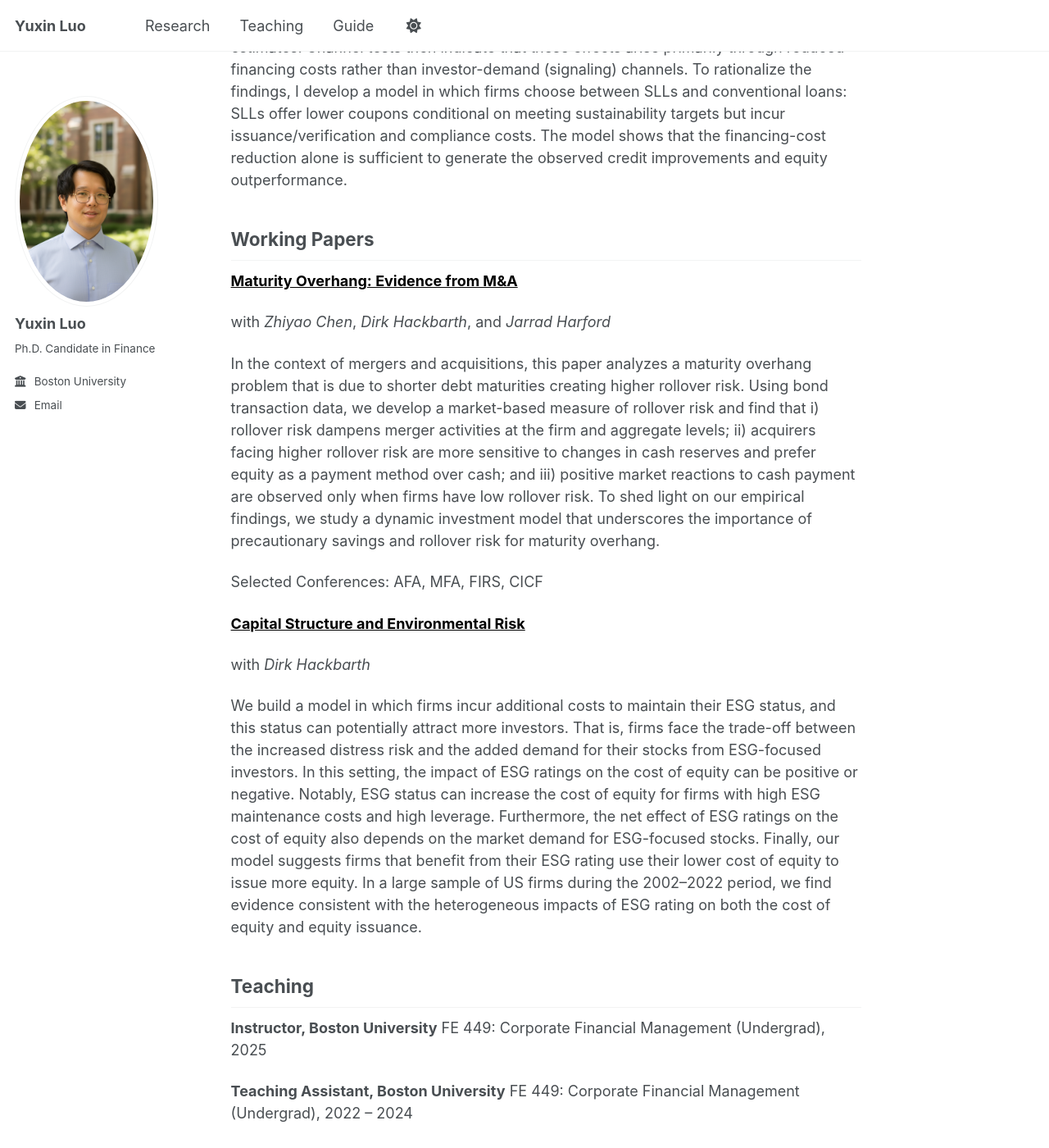
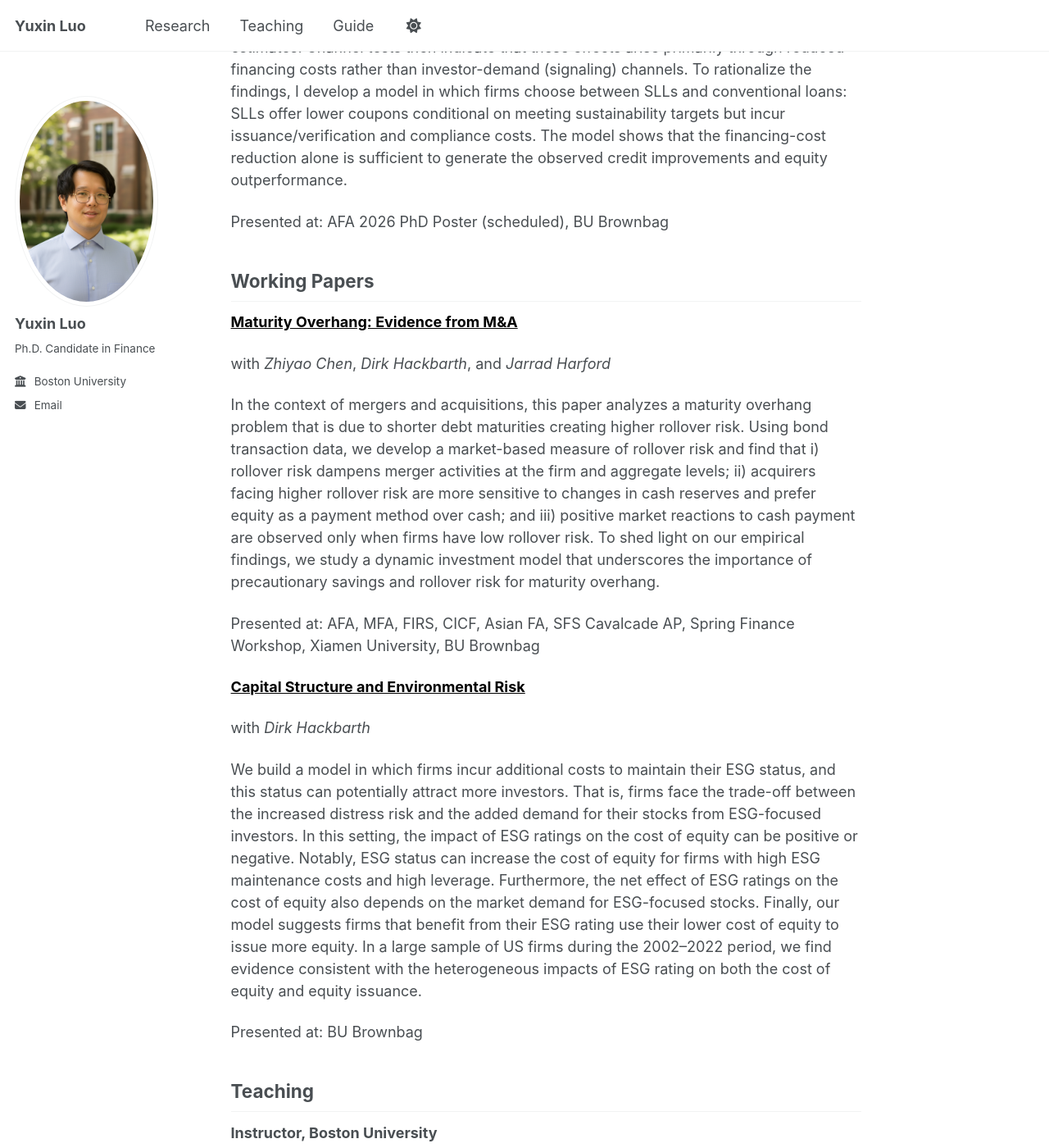
Before and after one commit to yu-xin-luo/yu-xin-luo.github.io, a Jekyll site: the page built from _pages/about.md, in a window 1280 px wide and 1400 px high, scrolled down 482 px. Shown: the whole window at 82% size. Built offline with Jekyll 4.4.1, drawn with Linux system fonts in a browser that asks for light colours; a script that is not in the unit is left out.

Commit message:
Update about.md

```diff
--- a/_pages/about.md
+++ b/_pages/about.md
@@ -24,6 +24,8 @@ firms choose between SLLs and conventional loans: SLLs offer lower coupons condi
 targets but incur issuance/verification and compliance costs. The model shows that the financing-cost reduction
 alone is sufficient to generate the observed credit improvements and equity outperformance.
 
+Presented at: AFA 2026 PhD Poster (scheduled), BU Brownbag
+
 ## Working Papers
 
 **<a href="https://papers.ssrn.com/sol3/papers.cfm?abstract_id=4280419" style="color: black; text-decoration: underline;text-decoration-style: solid;">Maturity Overhang: Evidence from M&A</a>**
@@ -38,7 +40,7 @@ over cash; and iii) positive market reactions to cash payment are observed only
 To shed light on our empirical findings, we study a dynamic investment model that underscores the importance
 of precautionary savings and rollover risk for maturity overhang.
 
-Selected Conferences: AFA, MFA, FIRS, CICF
+Presented at: AFA, MFA, FIRS, CICF, Asian FA, SFS Cavalcade AP, Spring Finance Workshop, Xiamen University, BU Brownbag
 
 **<a href="https://www.dropbox.com/scl/fi/9c58ardi3r066gkdpagpp/main.pdf?rlkey=0kwu57z4hxue04etxab2p2suf\&dl=0" style="color: black; text-decoration: underline;text-decoration-style: solid;">Capital Structure and Environmental Risk</a>**
 
@@ -54,10 +56,13 @@ use their lower cost of equity to issue more equity. In a large sample of US fir
 we find evidence consistent with the heterogeneous impacts of ESG rating on both the cost of equity and equity
 issuance.
 
+Presented at: BU Brownbag
 
 ## Teaching
 **Instructor, Boston University**
+
 FE 449: Corporate Financial Management (Undergrad), 2025
 
 **Teaching Assistant, Boston University**
+
 FE 449: Corporate Financial Management (Undergrad), 2022 – 2024
```
